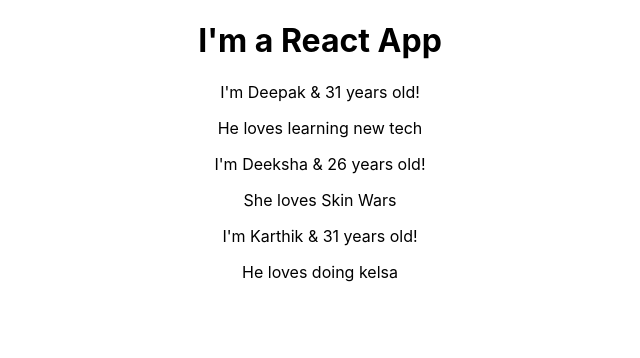
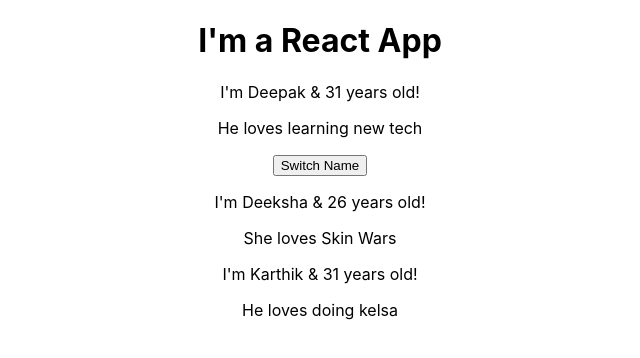
Before and after one commit to jagadeeshdeepak/react, a React (Create React App) app in the folder react-complete-guide/: page / in a window 1280 px wide. Shown: the top 358 px of the page, without its empty margins (320-960 px from the left). Built offline with nearby package versions, Linux system fonts and the light colour scheme.

Commit message:
add a js handler for onClick button

```diff
--- a/react-complete-guide/src/App.js
+++ b/react-complete-guide/src/App.js
@@ -14,11 +14,16 @@
     ]
   }
 
+  switchNameHandler = () => {
+    console.log('Was clicked!');
+  }
+
   render() {
     return (
       <div className="App">
         <h1>I'm a React App</h1>
         <Person name={this.state.persons[0].name} age={this.state.persons[0].age}>He loves learning new tech</Person>
+        <button onClick={this.switchNameHandler}>Switch Name</button>
         <Person name={this.state.persons[1].name} age={this.state.persons[1].age}>She loves Skin Wars</Person>
         <Person name={this.state.persons[2].name} age={this.state.persons[2].age}>He loves doing kelsa</Person>
       </div>
```
